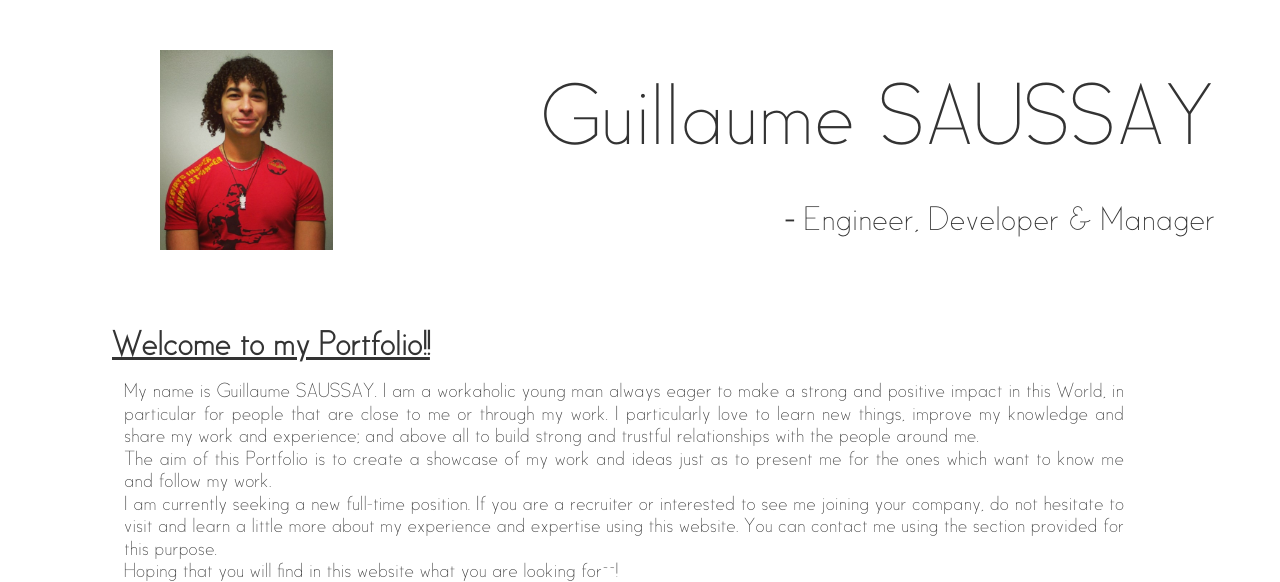
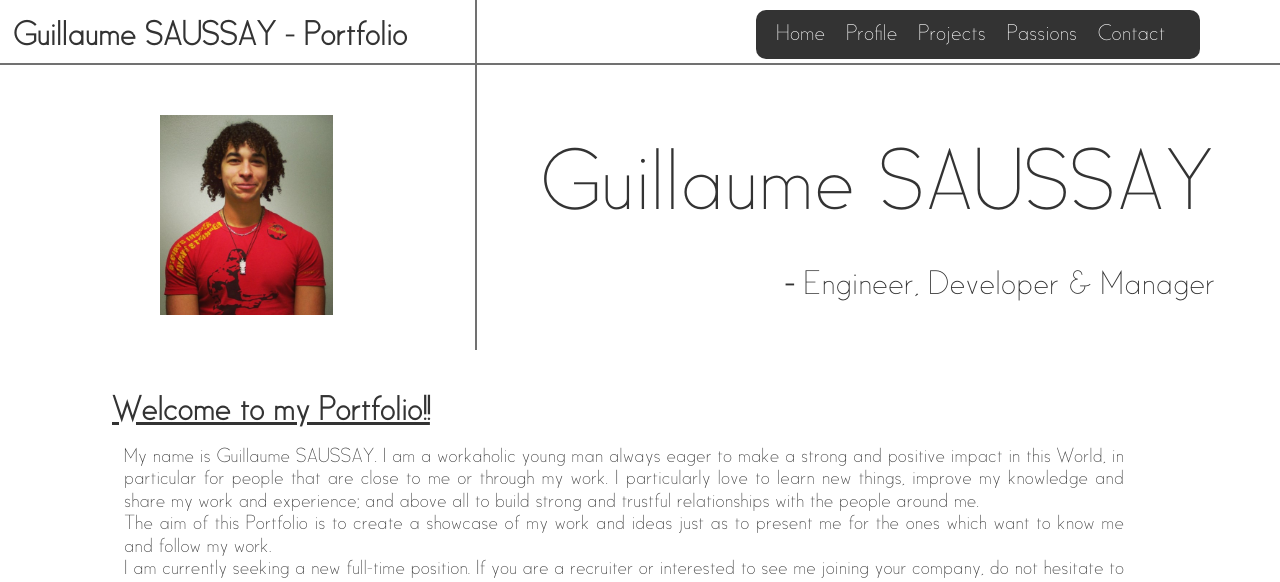
Before and after one commit to GSaussay/GSaussay.github.io, a PHP site: page / in a window 1280 px wide. Shown: the top 582 px of the page. Run offline with PHP 8.4, Linux system fonts and the light colour scheme; grey boxes are pictures that could not be loaded.

Commit message:
change in .php

```diff
--- /dev/null
+++ b/index.php
@@ -0,0 +1,173 @@
+<!DOCTYPE html>
+<html xmlns="http://www.w3.org/1999/xhtml" xml:lang="en-US" lang="en-US">
+  <head>
+  	<meta charset="utf-8" />
+    <meta content="initial-scale=1, minimum-scale=1, width=device-width" name="viewport">
+  	<meta name="Author" content="Guillaume Saussay" />
+  	<meta name="viewport" content="width=1024" />
+
+  	<meta http-equiv="X-UA-Compatible" content="IE=EmulateIE7, IE=9" />
+      <title>Guillaume SAUSSAY's Porfolio</title>
+      <!-- Prevent the browser to recompile the JavaScript and CSS between each page change -->
+      <!-- Keeps the current page instance alive and replaces only the body and the title in the head -->
+      <!-- Page suitable for all devices -->
+      <link data-turbolinks-track="true" href="http://gsaussay.github.io/assets/Index.css" media="all" rel="stylesheet" />
+
+      <script data-turbolinks-track="true" src="http://gsaussay.github.io/assets/GS_final.js"></script>
+      <script src="http://gsaussay.github.io/assets/GS_final2.js"></script>
+      <meta content="authenticity_token" name="csrf-param" />
+    <meta content="ntYa8AIw8RimNaNcZoArb7bxgHZD4MaHl4i3jQtLvVI=" name="csrf-token" />
+    <!--Icon-->
+    <link rel="icon" type="image/png" href="http://gsaussay.github.io/assets/fav.png" />
+
+
+    <script>
+      dataLayer = [{
+        tagTypeBlacklist: ['customScripts'],
+        'pageTitle': "Homepage",
+        'lang': "ALL_ALL"
+      }];
+    </script>
+    <style>
+      iframe.c1 {display:none;visibility:hidden}
+    </style>
+  </head>
+
+  <body>
+    <script>
+      (function(w, d, s, l, i) {
+      w[l] = w[l] || [];
+      w[l].push({
+        'gtm.start': new Date().getTime(),
+        event: 'gtm.js'});
+      var f = d.getElementsByTagName(s)[0],
+          j = d.createElement(s),
+          dl = l != 'dataLayer' ? '&l=' + l : '',
+          j.async = true,
+          j.src = '//www.googletagmanager.com/gtm.js?id=' + i + dl,
+          f.parentNode.insertBefore(j, f),
+      })(window, document, 'script', 'dataLayer', 'GTM-N7PW69');
+    </script>
+
+    <?php include("menu.php"); ?>
+
+    <a name="home"></a>
+    <section id="home">
+      <img alt="Profile Photo" height = "200" class="photo" src="assets/NewPhoto_GuillaumeSaussay.jpg" />
+      <div id="slogan">
+        <h1>Guillaume SAUSSAY</h1>
+        <h2><b>-</b> Engineer, Developer & Manager</h2>
+      </div>
+    </section>
+
+    <div style="max-width:1200px; margin-left: auto; margin-right: auto">
+
+      <section id="presentation">
+      <div id="anounce" style = "margin-top: 300px">
+        <h2  style="margin-left: 6%"> <b class = "underline">Welcome to my Portfolio!!</b> </h2>
+        <h4 style="text-align: justify; margin-right:5%; margin-left: 7%; max-width:1000px">
+           My name is Guillaume SAUSSAY.
+           I am a workaholic young man always eager to make a strong and positive impact in this World, in particular for people that are close to me or through my work. I particularly love to learn new things, improve my knowledge and share my work and experience; and above all to build strong and trustful relationships with the people around me.
+          <br />
+           The aim of this Portfolio is to create a showcase of my work and ideas just as to present me for the ones which want to know me and follow my work.
+          <br />
+           I am currently seeking a new full-time position. If you are a recruiter or interested to see me joining your company, do not hesitate to visit and learn a little more about my experience and expertise using this website. You can contact me using the section provided for this purpose.
+          <br />
+           Hoping that you will find in this website what you are looking for~~!
+        </h4>
+      </div>
+      </section>
+
+      <section class="menu" data-hires="true" id="menu" style="margin-left:7%">
+      <div id="maia-main" role="main">
+      <div id="content" class="maia-teleport"></div>
+      <div class = "menu-section">
+        <div style="width: 170px">
+          <h3>
+            <b>Online Profile</b>
+          </h3>
+            <p>
+              <a href="Profile.html"><img alt=
+              "Online Resume/CV" title="Online Profile" height = "170" src="assets/GuillaumeSaussay.jpg"></a>
+            </p>
+            <p>
+              Online versions of my Curriculum Vitae!
+            </p>
+            <p>
+              <a href="Profile.html">Show me your Profile!</a>
+            </p>
+        </div>
+        <div style="width: 280px">
+          <h3>
+            <b>Projects</b>
+          </h3>
+            <p>
+              <a href="Projects.html"><img height="177" title="Projects" alt="Projects" src="assets/G1.jpg"></a>
+            </p>
+            <p>
+              Work I've made during classes and for fun! But don't worry! I love doing other things too ;-)
+            </p>
+            <p>
+              <a href="Projects.html">
+                Let's see your Projects!</a>
+            </p>
+        </div>
+        <div style="width: 260px">
+          <h3>
+            <b>Leasures and Passions</b>
+          </h3>
+          <p>
+            <a href="Passions.html"><img alt="Leasures and Passions" title="Leasures and Passions" height="177" src="assets/DSC_00761.jpg"></a>
+          </p>
+          <p>
+            Get to know who I really am? Be ready for exciting stuff!!
+          </p>
+          <p>
+            <a href="Passions.html">Show me what thrill you!</a>
+          </p>
+        </div>
+        <div style="width: 260px">
+          <h3>
+            <b>Contact Information</b>
+          </h3>
+          <p>
+            <a href="Contact.html"><img alt="Contact Information" title="Contact Information" height="170" src="assets/contactInfo_tedxiit.jpg"></a>
+          </p>
+          <p>
+            Click to obtain all my contact information... In fact, I really look forward to hearing from you! Do not hesitate to send me an e-mail or to call me!
+          </p>
+          <p>
+            <a href="Contact.html">
+              I want to contact you!</a>
+            <br />
+            <br />
+            <br />
+          </p>
+        </div>
+      </div>
+      </div>
+      </section>
+<!--
+      <div>
+        <footer>
+          <b>This website uses the Display Advertising Google Analytics Advertising Feature via the Google Analytics cookie.
+          </b>
+        </footer>
+-->
+      </div><script src="http://gsaussay.github.io/website/GS_perso/assets/plusone.js">
+    </script> <script src="http://gsaussay.github.io/website/GS_perso/assets/view.min.js">
+    </script>
+
+    <!--Google Analytics-->
+    <script>
+      (function(i,s,o,g,r,a,m){i['GoogleAnalyticsObject']=r;i[r]=i[r]||function(){
+      (i[r].q=i[r].q||[]).push(arguments)},i[r].l=1*new Date();a=s.createElement(o),
+      m=s.getElementsByTagName(o)[0];a.async=1;a.src=g;m.parentNode.insertBefore(a,m)
+      })(window,document,'script','//www.google-analytics.com/analytics.js','ga');
+
+      ga('create', 'UA-54968305-1', 'auto');
+      ga('send', 'pageview');
+    </script>
+
+  </body>
+</html>
--- a/menu.php
+++ b/menu.php
@@ -1,9 +1,9 @@
     <div id="nav">
-      <a href="index.html">Home</a>
-      <a href="Profile.html">Profile</a>
-      <a href="Projects.html">Projects</a>
-      <a href="Passions.html">Passions</a>
-      <a href="Contact.html">Contact</a>
+      <a href="index.php">Home</a>
+      <a href="Profile.php">Profile</a>
+      <a href="Projects.php">Projects</a>
+      <a href="Passions.php">Passions</a>
+      <a href="Contact.php">Contact</a>
     </div>
     <div id="header">
       <h2 style="margin-left: 1%"> <b>Guillaume SAUSSAY - Portfolio</b> </h2>
```
Also changed, not shown: pages/passions/literature.html (+1 -14 lines), pages/projects/analyses.html (+1 -14 lines), pages/projects/applications.html (+1 -14 lines), pages/projects/menu.php (added, +13 -0 lines), pages/projects/papers.html (+1 -13 lines), pages/projects/programs.html (+1 -13 lines).
